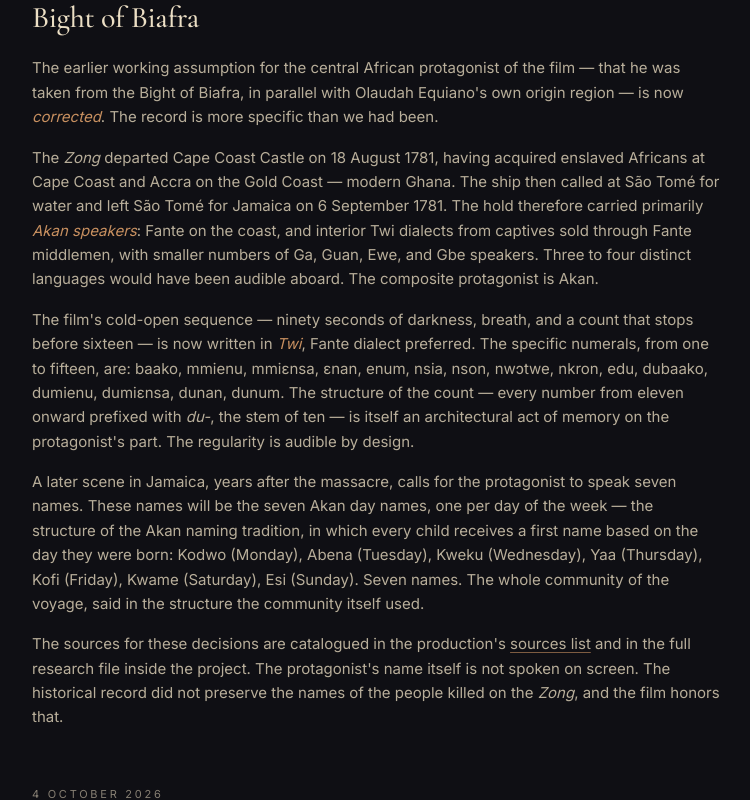
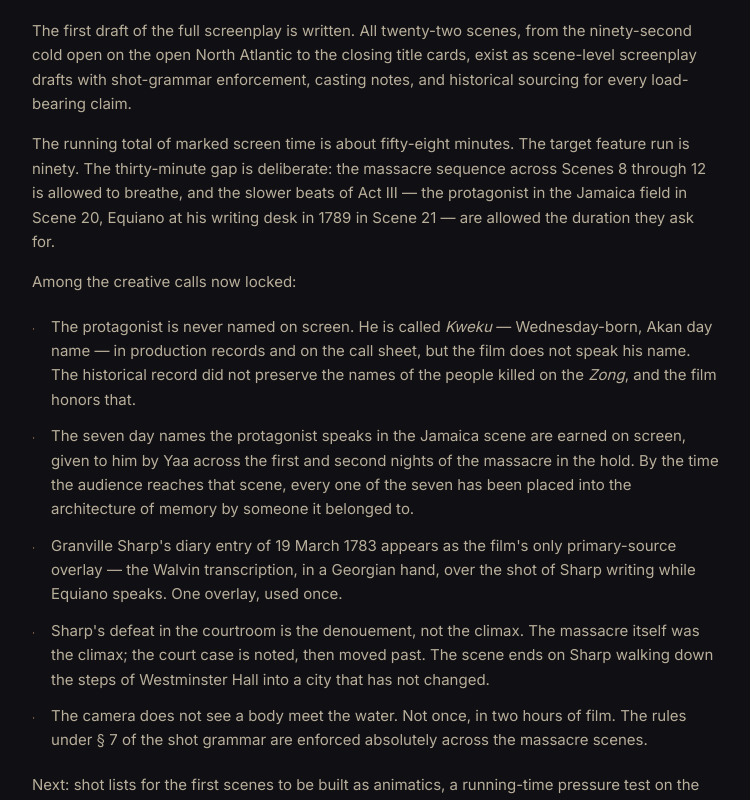
Before and after one commit to GigaMegaConsulting/zong-1781-site, a Next.js app: page /journal in a window 1280 px wide. Shown: the part 402-1202 px from the top of the page, without its empty margins (264-1014 px from the left). Built offline with nearby package versions, Linux system fonts and the light colour scheme; no server answers.

Commit message:
Journal: first-draft screenplay complete

```diff
--- a/src/app/journal/page.tsx
+++ b/src/app/journal/page.tsx
@@ -14,6 +14,80 @@ type Entry = {
 };
 
 const ENTRIES: Entry[] = [
+  {
+    date: "4 October 2026",
+    title: "First-draft screenplay complete — all twenty-two scenes",
+    body: (
+      <>
+        <p>
+          The first draft of the full screenplay is written. All twenty-two scenes, from the
+          ninety-second cold open on the open North Atlantic to the closing title cards, exist as
+          scene-level screenplay drafts with shot-grammar enforcement, casting notes, and
+          historical sourcing for every load-bearing claim.
+        </p>
+        <p className="mt-4">
+          The running total of marked screen time is about fifty-eight minutes. The target feature
+          run is ninety. The thirty-minute gap is deliberate: the massacre sequence across Scenes 8
+          through 12 is allowed to breathe, and the slower beats of Act III — the protagonist in the
+          Jamaica field in Scene 20, Equiano at his writing desk in 1789 in Scene 21 — are allowed
+          the duration they ask for.
+        </p>
+        <p className="mt-4">
+          Among the creative calls now locked:
+        </p>
+        <ul className="list-none space-y-3 pl-0 mt-5">
+          <li className="flex gap-4">
+            <span className="serif italic text-[color:var(--color-amber)]">·</span>
+            <span>
+              The protagonist is never named on screen. He is called{" "}
+              <em>Kweku</em> — Wednesday-born, Akan day name — in production records and on the
+              call sheet, but the film does not speak his name. The historical record did not
+              preserve the names of the people killed on the <em>Zong</em>, and the film honors
+              that.
+            </span>
+          </li>
+          <li className="flex gap-4">
+            <span className="serif italic text-[color:var(--color-amber)]">·</span>
+            <span>
+              The seven day names the protagonist speaks in the Jamaica scene are earned on screen,
+              given to him by Yaa across the first and second nights of the massacre in the hold.
+              By the time the audience reaches that scene, every one of the seven has been placed
+              into the architecture of memory by someone it belonged to.
+            </span>
+          </li>
+          <li className="flex gap-4">
+            <span className="serif italic text-[color:var(--color-amber)]">·</span>
+            <span>
+              Granville Sharp&apos;s diary entry of 19 March 1783 appears as the film&apos;s only
+              primary-source overlay — the Walvin transcription, in a Georgian hand, over the shot
+              of Sharp writing while Equiano speaks. One overlay, used once.
+            </span>
+          </li>
+          <li className="flex gap-4">
+            <span className="serif italic text-[color:var(--color-amber)]">·</span>
+            <span>
+              Sharp&apos;s defeat in the courtroom is the denouement, not the climax. The massacre
+              itself was the climax; the court case is noted, then moved past. The scene ends on
+              Sharp walking down the steps of Westminster Hall into a city that has not changed.
+            </span>
+          </li>
+          <li className="flex gap-4">
+            <span className="serif italic text-[color:var(--color-amber)]">·</span>
+            <span>
+              The camera does not see a body meet the water. Not once, in two hours of film. The
+              rules under § 7 of the shot grammar are enforced absolutely across the massacre
+              scenes.
+            </span>
+          </li>
+        </ul>
+        <p className="mt-5">
+          Next: shot lists for the first scenes to be built as animatics, a running-time pressure
+          test on the full screenplay, and the primary-source blockers that remain — the Burney
+          Collection facsimile of the <em>Morning Chronicle</em> letter above all.
+        </p>
+      </>
+    ),
+  },
   {
     date: "4 October 2026",
     title: "The protagonist is Akan — from the Gold Coast, not the Bight of Biafra",
```
